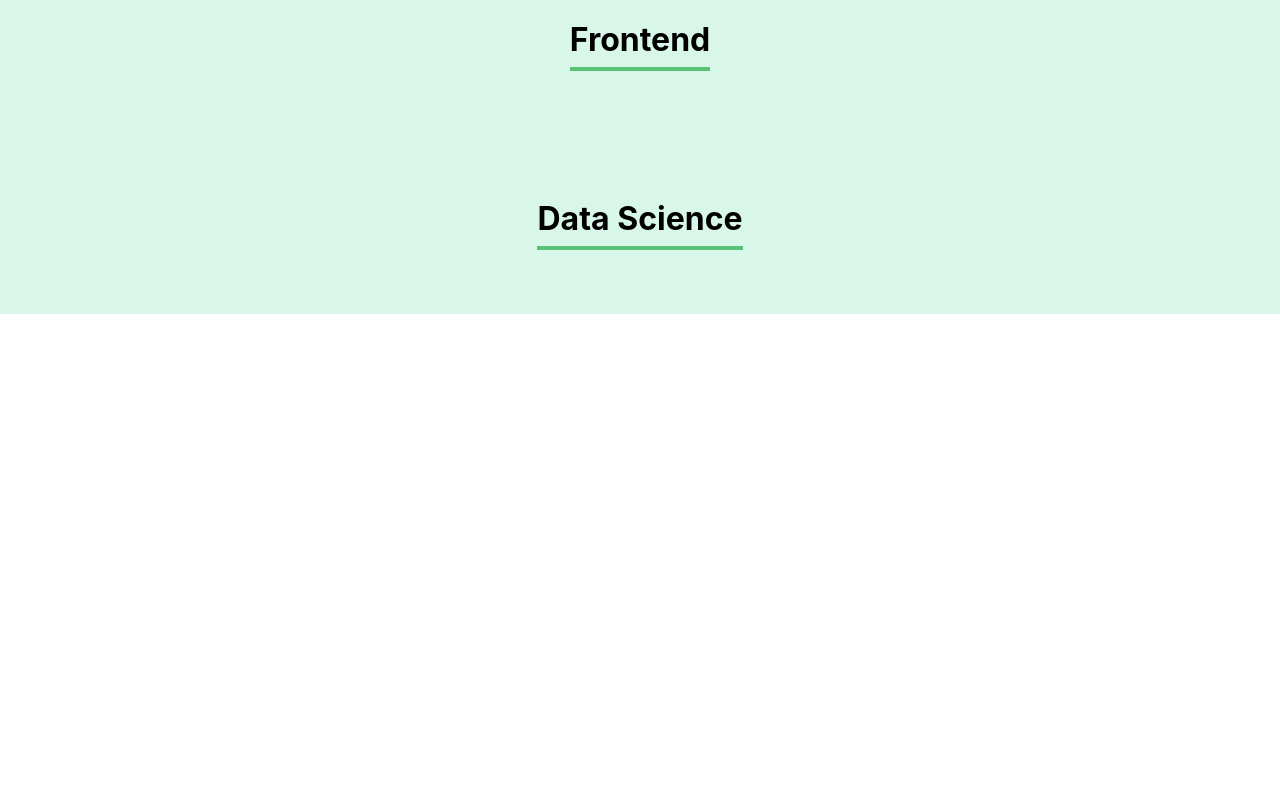
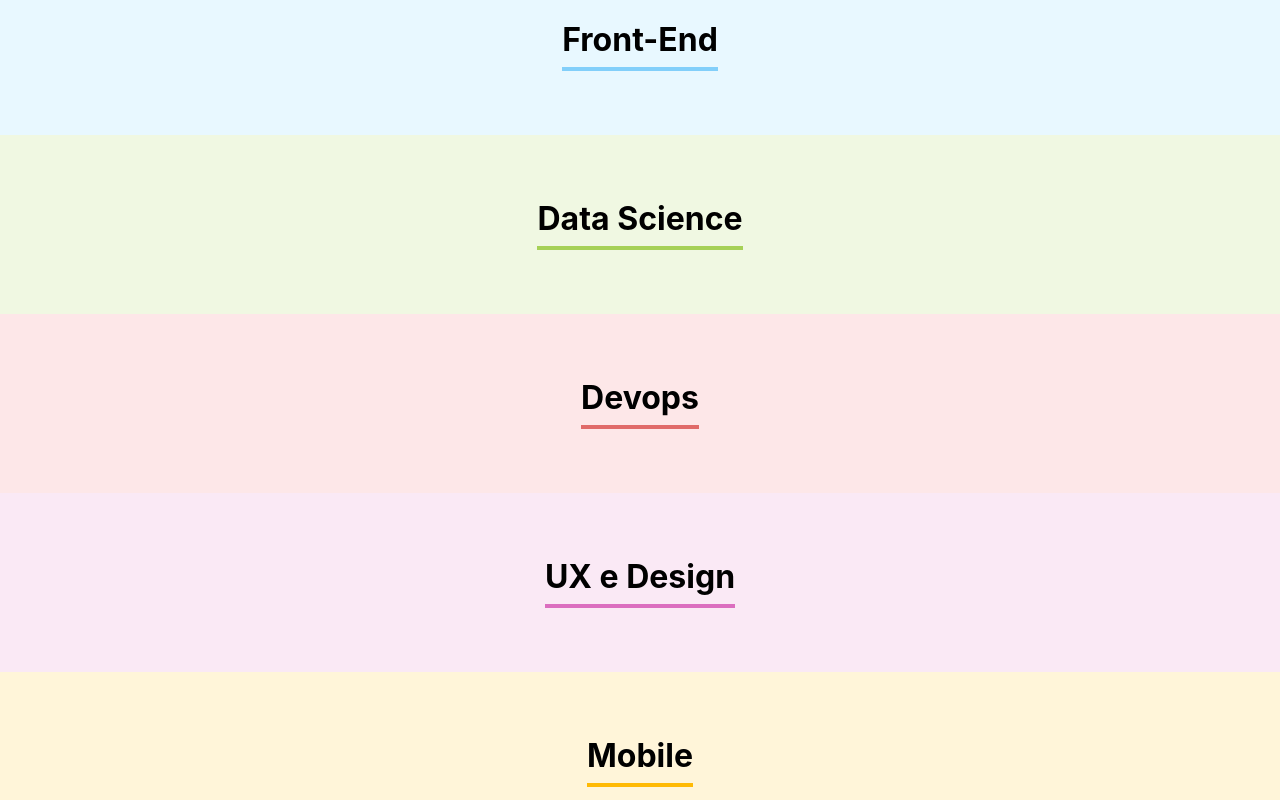
Before and after one commit to efernandes535/organo, a React (Create React App) app: page / in a window 1280 px wide. Shown: the part 1700-2500 px from the top of the page. Before the commit the page ends 2014 px from the top, so only its background shows below. Built offline with nearby package versions, Linux system fonts and the light colour scheme.

Commit message:
elevando a lista de times

```diff
--- a/src/App.js
+++ b/src/App.js
@@ -4,6 +4,44 @@
 import Time from './componentes/Time';
 
 function App() {
+
+  const times = [
+    {
+      nome: 'Programação',
+      corPrimaria: '#57c278',
+      corSecundaria: '#D9F7E9'
+    },
+    {
+      nome: 'Front-End',
+      corPrimaria: '#82CFFA',
+      corSecundaria: '#E8F8FF'
+    },
+    {
+      nome: 'Data Science',
+      corPrimaria: '#A6D157',
+      corSecundaria: '#F0F8E2'
+    },
+    {
+      nome: 'Devops',
+      corPrimaria: '#E06B69',
+      corSecundaria: '#FDE7E8'
+    },
+    {
+      nome: 'UX e Design',
+      corPrimaria: '#DB6EBF',
+      corSecundaria: '#FAE9F5'
+    },
+    {
+      nome: 'Mobile',
+      corPrimaria: '#FFBA05',
+      corSecundaria: '#FFF5D9'
+    },
+    {
+      nome: 'Inovação e Gestão',
+      corPrimaria: '#FF8A29',
+      corSecundaria: '#FFEEDF'
+    },
+  ]
 
   const [colaboradores, setColaboradores] = useState([])
 
@@ -16,9 +54,8 @@
     <div className="App">
       <Banner />
       <Formulario aoColaboradorCadastrado={colaborador => aoNovoColaboradorAdicionado(colaborador)} />
-      <Time nome="Programação"/>
-      <Time nome="Frontend"/>
-      <Time nome="Data Science"/>
+      {times.map(time => <Time key={time.nome}nome={time.nome} corPrimaria={time.corPrimaria} corSecundaria={time.corSecundaria}/>)}
+
     </div>
   );
 }
--- a/src/componentes/Time/Time.css
+++ b/src/componentes/Time/Time.css
@@ -1,12 +1,11 @@
 .time {
     text-align: center;
     padding: 32px;
-    background-color: #D9F7E9;
 }
 
 .time h3 {
     font-size: 32px;
-    border-bottom: 4px solid #57c278;
+    border-bottom: 4px solid;
     display: inline-block;
     padding-bottom: 8px;
 }
--- a/src/componentes/Time/index.js
+++ b/src/componentes/Time/index.js
@@ -1,9 +1,11 @@
 import './Time.css'
 
 const Time = (props) => {
+    const css = { backgroundColor: props.corSecundaria }
+
     return (
-        <section className='time'>
-            <h3>{props.nome}</h3>
+        <section className='time' style={css}>
+            <h3 style={{ borderColor: props.corPrimaria }}>{props.nome}</h3>
         </section>
     )
 }
```
